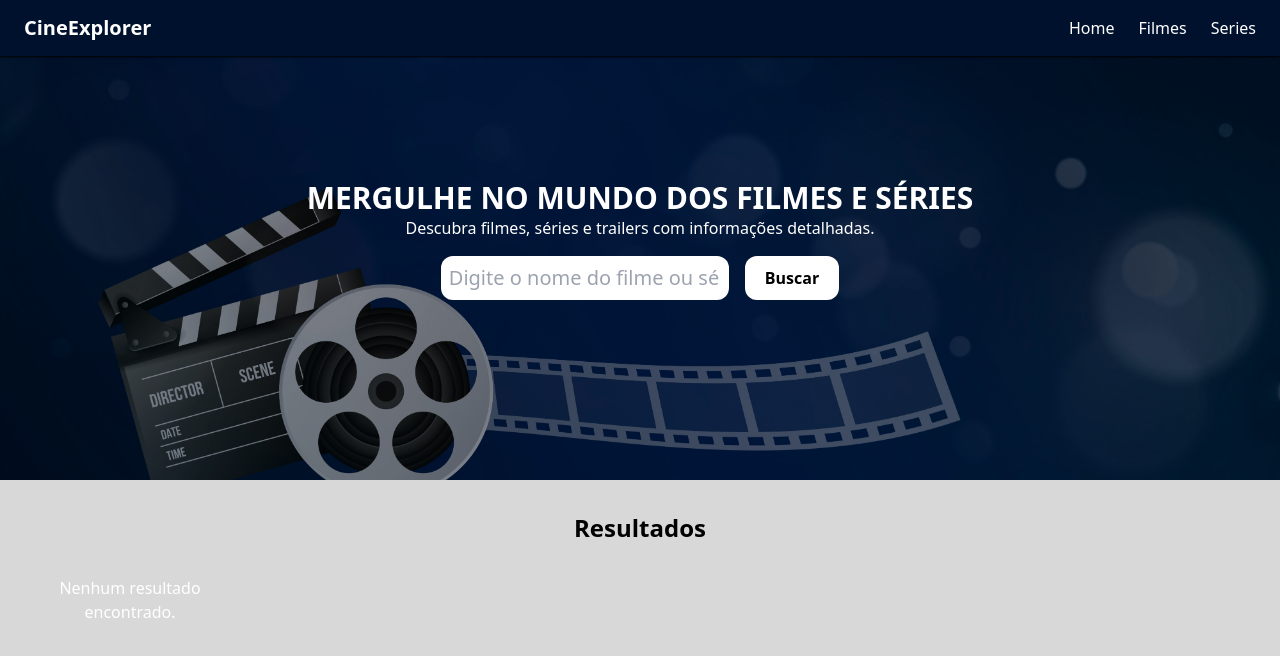
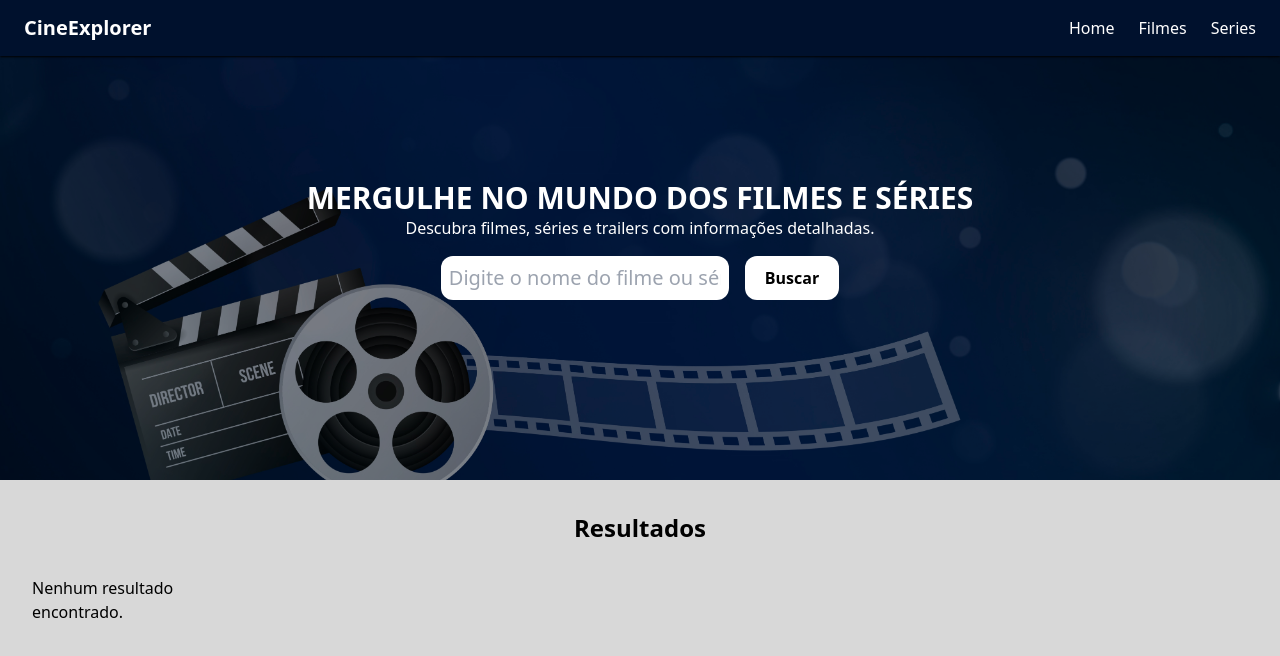
Before and after one commit to ezequiel-developer/ProjetoFilmesReactJS, a React (Vite) app: page /ProjetoFilmesReactJS/resultadosBusca in a window 1280 px wide. Shown: the top 656 px of the page. Built offline with nearby package versions, Linux system fonts and the light colour scheme.

Commit message:
ajuste css

```diff
--- a/src/components/Categorias.jsx
+++ b/src/components/Categorias.jsx
@@ -42,7 +42,7 @@ const Categorias = () => {
     };
 
     return (
-        <section>
+        <section className='pb-4'>
             <h2 className='text-center text-2xl uppercase font-bold my-8'>Categorias</h2>
 
             <div className='flex text-white gap-4 my-8 flex-nowrap md:flex-wrap md:justify-center overflow-x-auto mx-4 whitespace-nowrap'>
--- a/src/components/ResultadosBusca.jsx
+++ b/src/components/ResultadosBusca.jsx
@@ -21,7 +21,7 @@ const ResultadosBusca = () => {
                         />
                     ))
                 ) : (
-                    <p className='text-center text-white'>Nenhum resultado encontrado.</p>
+                    <p className='text-black'>Nenhum resultado encontrado.</p>
                 )}
             </div>
         </section>
```
